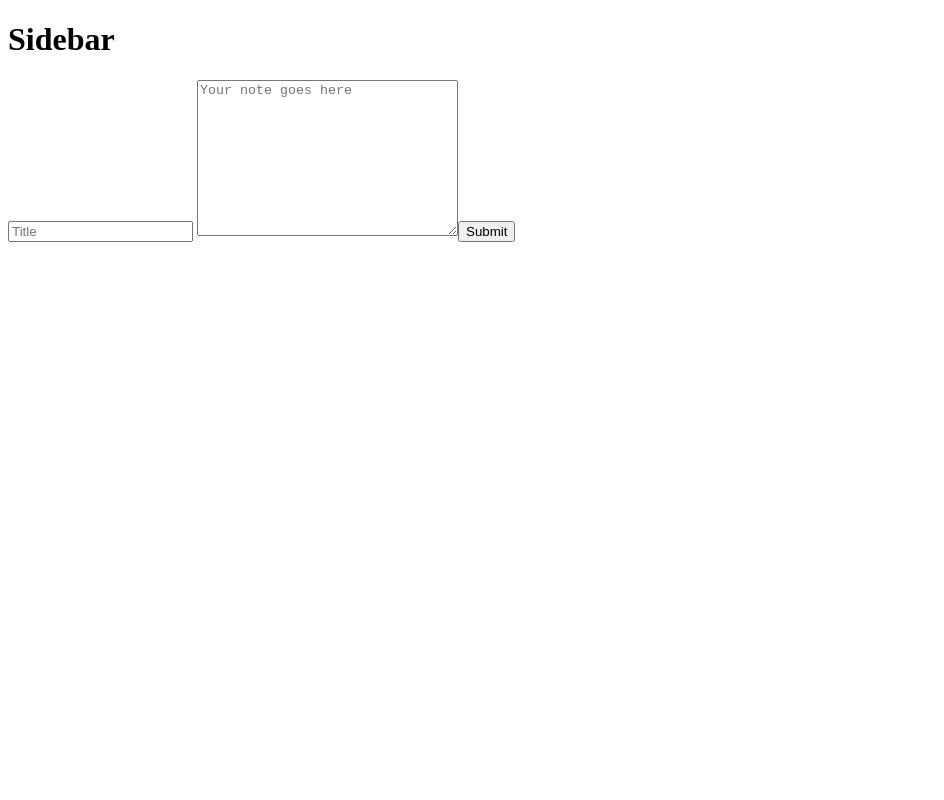
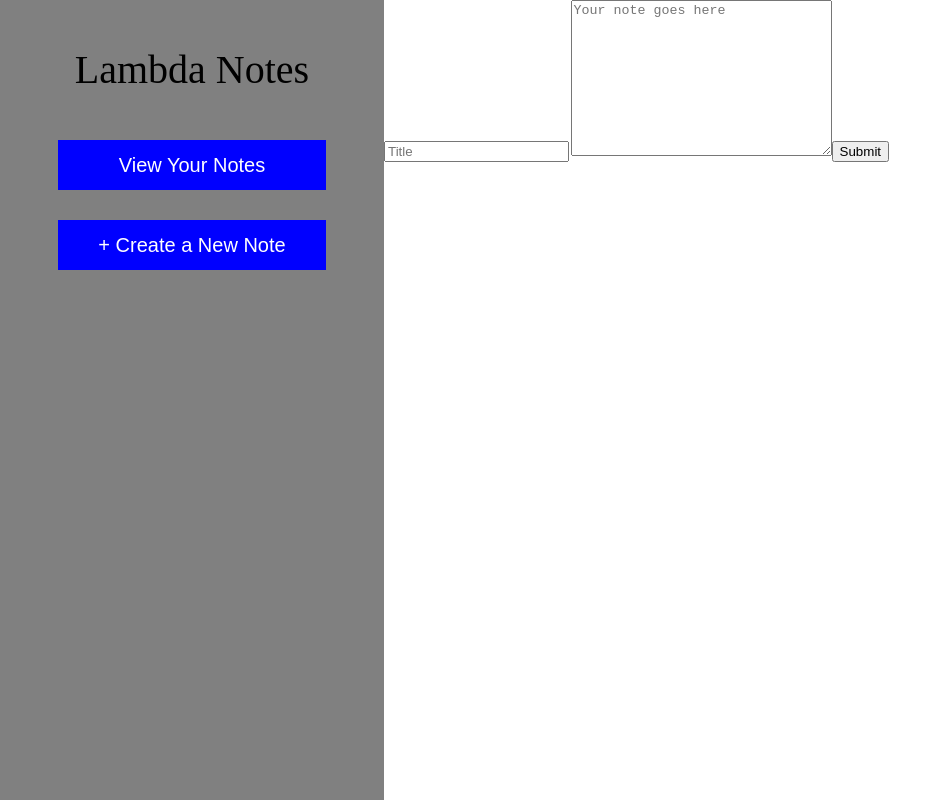
Before and after one commit to justman00/Lambda-Notes, a React (Create React App) app: page /create in a window 1280 px wide. Shown: the whole page, without its empty margins (0-944 px from the left). Built offline with nearby package versions, Linux system fonts and the light colour scheme.

Commit message:
styled the navbar

```diff
--- /dev/null
+++ b/src/components/App.css
@@ -0,0 +1,151 @@
+/* http://meyerweb.com/eric/tools/css/reset/
+   v2.0 | 20110126
+   License: none (public domain)
+*/
+
+html,
+body,
+div,
+span,
+applet,
+object,
+iframe,
+h1,
+h2,
+h3,
+h4,
+h5,
+h6,
+p,
+blockquote,
+pre,
+a,
+abbr,
+acronym,
+address,
+big,
+cite,
+code,
+del,
+dfn,
+em,
+img,
+ins,
+kbd,
+q,
+s,
+samp,
+small,
+strike,
+strong,
+sub,
+sup,
+tt,
+var,
+b,
+u,
+i,
+center,
+dl,
+dt,
+dd,
+ol,
+ul,
+li,
+fieldset,
+form,
+label,
+legend,
+table,
+caption,
+tbody,
+tfoot,
+thead,
+tr,
+th,
+td,
+article,
+aside,
+canvas,
+details,
+embed,
+figure,
+figcaption,
+footer,
+header,
+hgroup,
+menu,
+nav,
+output,
+ruby,
+section,
+summary,
+time,
+mark,
+audio,
+video {
+  margin: 0;
+  padding: 0;
+  border: 0;
+  font-size: 100%;
+  font: inherit;
+  vertical-align: baseline;
+}
+/* HTML5 display-role reset for older browsers */
+article,
+aside,
+details,
+figcaption,
+figure,
+footer,
+header,
+hgroup,
+menu,
+nav,
+section {
+  display: block;
+}
+body {
+  line-height: 1;
+}
+ol,
+ul {
+  list-style: none;
+}
+blockquote,
+q {
+  quotes: none;
+}
+blockquote:before,
+blockquote:after,
+q:before,
+q:after {
+  content: "";
+  content: none;
+}
+table {
+  border-collapse: collapse;
+  border-spacing: 0;
+}
+
+* {
+  box-sizing: border-box;
+}
+
+html,
+body {
+  font-size: 62.5%;
+}
+
+.btn {
+  width: 70%;
+  padding: 15px;
+  background: blue;
+  margin-bottom: 30px;
+  font-size: 2rem;
+  color: white;
+  font-family: sans-serif;
+  outline: none;
+  text-decoration: none;
+  text-align: center;
+}
--- a/src/components/App.js
+++ b/src/components/App.js
@@ -6,17 +6,24 @@ import SingleNote from "./notes/SingleNote";
 import CreateForm from "./forms/CreateForm";
 import EditForm from "./forms/EditForm";
 import DeleteForm from "./forms/DeleteForm";
+import "./App.css";
+import styled from "styled-components";
+
+const MainLayout = styled.div`
+  display: flex;
+  width: 100%;
+`;
 
 const App = () => {
   return (
-    <>
+    <MainLayout>
       <SideBar />
       <Route path="/" exact component={ListNotes} />
       <Route path="/note/:id" component={SingleNote} />
       <Route path="/create" component={CreateForm} />
       <Route path="/edit/:id" component={EditForm} />
       <Route path="/delete/:id" component={DeleteForm} />
-    </>
+    </MainLayout>
   );
 };
 
--- a/src/components/sidebar/Sidebar.js
+++ b/src/components/sidebar/Sidebar.js
@@ -1,7 +1,34 @@
 import React from "react";
+import styled from "styled-components";
+import { Link } from "react-router-dom";
+import "../App.css";
+
+const StyledSidebar = styled.nav`
+  width: 30%;
+  background: gray;
+  display: flex;
+  height: 100vh;
+  flex-direction: column;
+  align-items: center;
+`;
+
+const Name = styled.h1`
+  font-size: 4rem;
+  margin: 50px 0;
+`;
 
 const SideBar = () => {
-  return <h1>Sidebar</h1>;
+  return (
+    <StyledSidebar>
+      <Name>Lambda Notes</Name>
+      <Link className="btn" to="/">
+        View Your Notes
+      </Link>
+      <Link className="btn" to="/create">
+        + Create a New Note
+      </Link>
+    </StyledSidebar>
+  );
 };
 
 export default SideBar;
```
